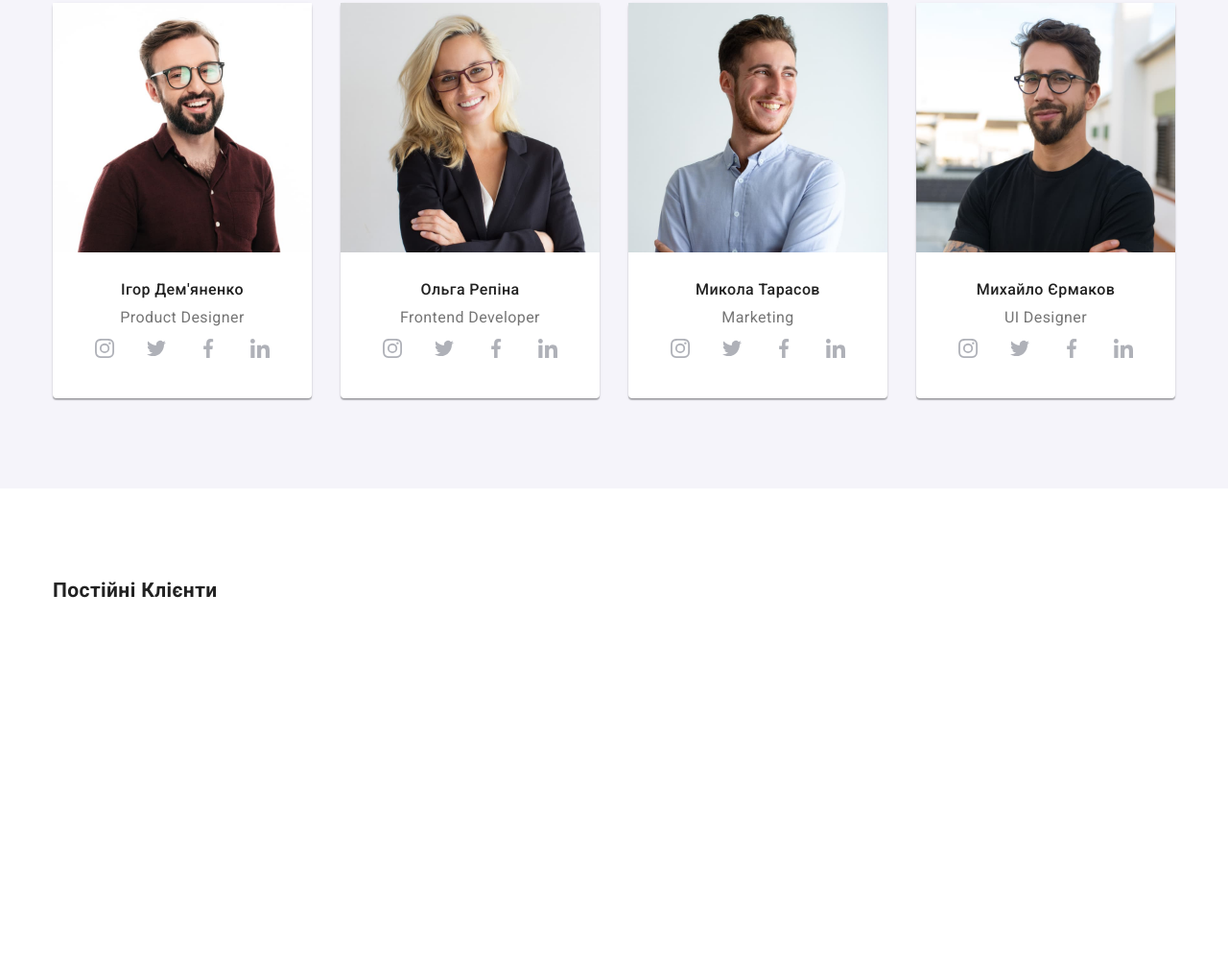
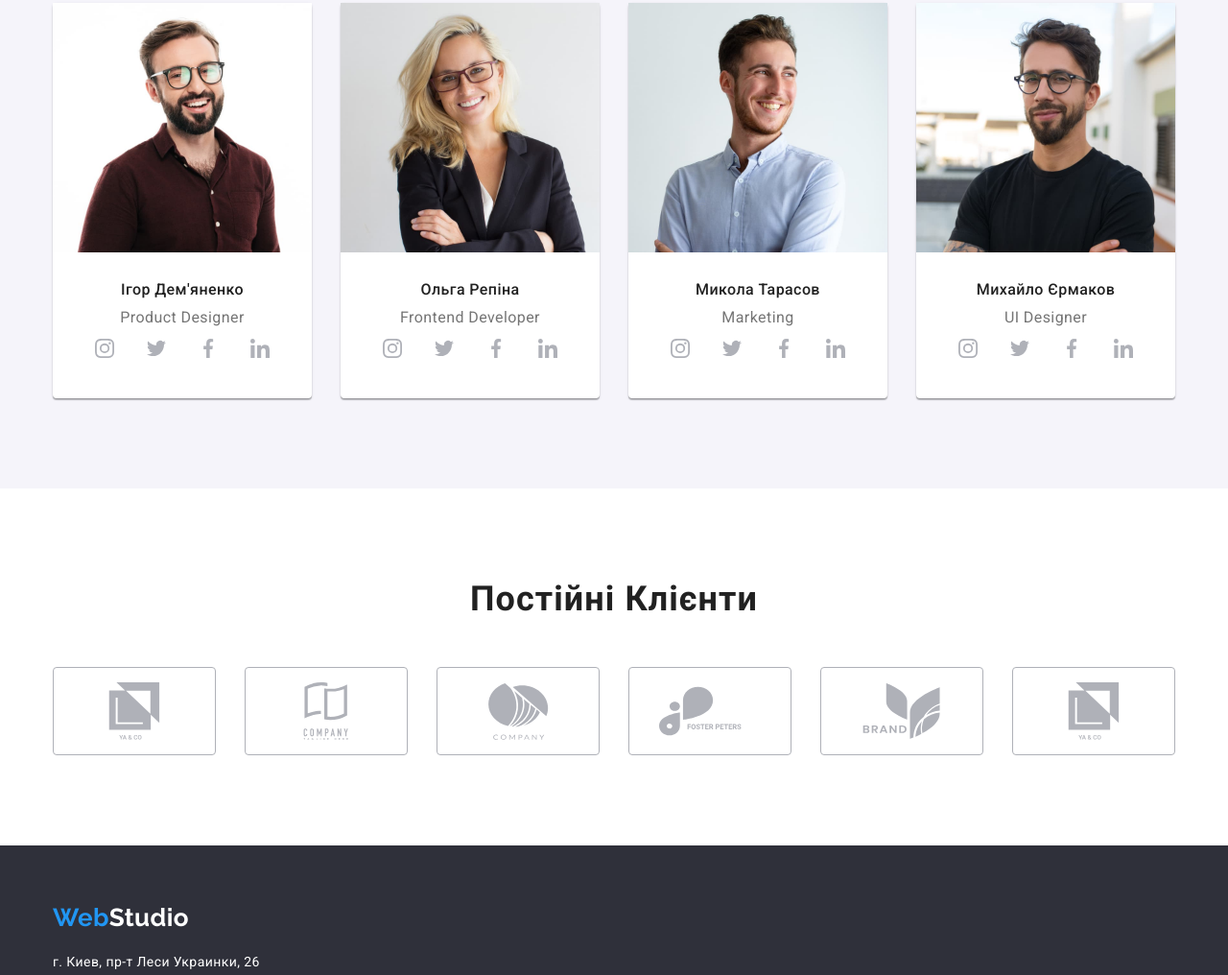
Before and after one commit to Hereha/goit-markup-hw-04, a plain HTML site: page index.html in a window 1280 px wide. Shown: the part 1781-2797 px from the top of the page at 96% size. Drawn offline with nearby package versions, Linux system fonts and the light colour scheme.

Commit message:
13.08.22-v01

```diff
--- a/css/styles.css
+++ b/css/styles.css
@@ -194,10 +194,16 @@ ul {
 
 .contact-item {
     margin-left: auto;
-    /* margin-right: auto; */
+    display: flex;
+    justify-content: center;
 }
 
-.contact-item::before {
+.icon {
+    margin-right: 10px;
+    fill: currentColor;
+}
+
+/* .contact-item::before {
     content: "";
     display: inline-block;
     width: 16px;
@@ -224,7 +230,7 @@ ul {
 }
 .icon-mobile:hover, .icon-mobile:focus {
     color: var(--accent-color);
-}
+} */
 
 .mail, .tel {
     color: var(--contact);
@@ -464,6 +470,40 @@ margin-right: 50px;
 background-image: url(../img/instagram\ 2.svg);
 } */
 
+/* clients */
+
+.clients-title {
+    font-weight: 700;
+    font-size: 36px;
+    line-height: 1.17;
+    text-align: center;
+    letter-spacing: 0.03em;
+    margin-bottom: 50px;
+}
+.clients-list {
+    display: flex;
+    justify-content: center;
+    gap: 30px;
+}
+.clients-link {
+    display: flex;
+    width: 170px;
+    height: 92px;
+    border: 1px solid var(--icon-color);
+    color: var(--icon-color);
+    border-radius: 4px;
+    align-items: center;
+    justify-content: center;
+}
+.clients-icon {
+    fill: currentColor;
+}
+
+.clients-link:hover, .clients-link:focus {
+    border-color: var(--accent-color);
+    color: var(--accent-color);
+}
+
 /* footer */
 
 .footer {
--- a/index.html
+++ b/index.html
@@ -11,7 +11,9 @@
 </head>
 
 <body>
+
     <!-- ----------ШАПКА---------- -->
+
     <header class="header">
         <div class="header container">
             <nav class="header-nav">
@@ -23,22 +25,20 @@
                 </ul>
             </nav>
                 <ul class="header-contact list">
-                        <!-- <li class="contact-item icon-mail">
-                            <a
-                        href="mailto:info@devstudio.com"
-                        target="_blank"
-                        rel="noopener nofollow noreferrer"
-                        class="mail link"
-                        >
-                        <svg class="team-contacts-icon" width="16" height="12">
-                            <use href="./sprite/sprite.svg#konvert"></use>
-                        </svg>
+                    <li class="contacts-item">
+                        <a href="mailto:info@devstudio.com" class="mail link">
+                            <svg class="icon-mail icon" width="16" height="12">
+                                <use href="./sprite/sprite.svg#icon-konvert"></use>
+                            </svg>info@devstudio.com
                         </a>
-                        </li> -->
-                        <li class="contact-item icon-mail">
-                        <a class="mail link" href="mailto:info@devstudio.com">info@devstudio.com</a></li>
-                        <li class="contact-item icon-mobile">
-                        <a class="tel link" href="tel:+380961111111">+38 096 111 11 11</a></li>
+                    </li>
+                    <li class="contacts-item">
+                        <a href="tel:+380961111111" class="tel link">
+                            <svg class="icon-mobile icon" width="10" height="16">
+                                <use href="./sprite/sprite.svg#icon-mobile"></use>
+                            </svg>+38 096 111 11 11
+                        </a>
+                    </li>
                 </ul>
         </div>
 
@@ -345,27 +345,27 @@
             <ul class="clients-list list">
                 <li class="clients-item"><a href="#" target="_blank" rel="noopener nofollow noreferre" class="clients-link link">
                     <svg class="clients-icon" width="106" height="60">
-                        <use href="./sprite/#group-1"></use></svg>
+                        <use href="./sprite/sprite.svg#icon-group-1"></use></svg>
                 </a></li>
                 <li class="clients-item"><a href="#" target="_blank" rel="noopener nofollow noreferre" class="clients-link link">
                     <svg class="clients-icon" width="106" height="60">
-                        <use href="./sprite/#group-1"></use></svg>
+                        <use href="./sprite/sprite.svg#icon-group-2"></use></svg>
                 </a></li>
                 <li class="clients-item"><a href="#" target="_blank" rel="noopener nofollow noreferre" class="clients-link link">
                     <svg class="clients-icon" width="106" height="60">
-                        <use href="./sprite/#group-1"></use></svg>
+                        <use href="./sprite/sprite.svg#icon-group-3"></use></svg>
                 </a></li>
                 <li class="clients-item"><a href="#" target="_blank" rel="noopener nofollow noreferre" class="clients-link link">
                     <svg class="clients-icon" width="106" height="60">
-                        <use href="./sprite/#group-1"></use></svg>
+                        <use href="./sprite/sprite.svg#icon-group-4"></use></svg>
                 </a></li>
                 <li class="clients-item"><a href="#" target="_blank" rel="noopener nofollow noreferre" class="clients-link link">
                     <svg class="clients-icon" width="106" height="60">
-                        <use href="./sprite/#group-1"></use></svg>
+                        <use href="./sprite/sprite.svg#icon-group-5"></use></svg>
                 </a></li>
                 <li class="clients-item"><a href="#" target="_blank" rel="noopener nofollow noreferre" class="clients-link link">
                     <svg class="clients-icon" width="106" height="60">
-                        <use href="./sprite/#group-1"></use></svg>
+                        <use href="./sprite/sprite.svg#icon-group-6"></use></svg>
                 </a></li>
             </ul>
         </div>
```
Lines whose indentation alone changed are shown as unchanged.
